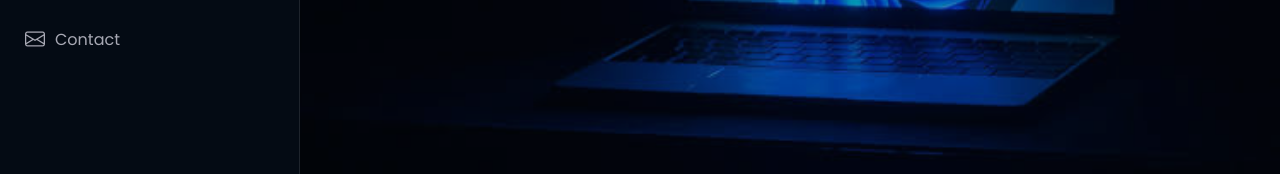
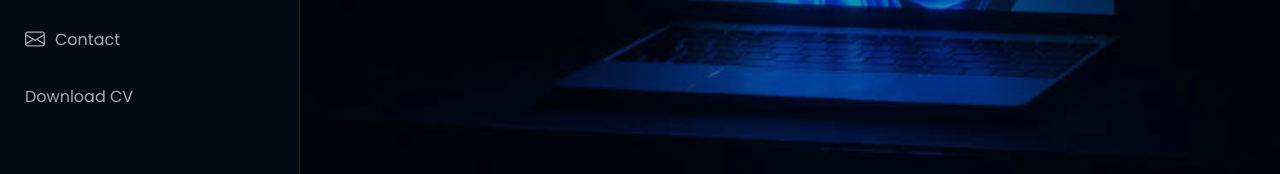
Before and after one commit to dayemkhan/portfolio, a plain HTML site: page index.html in a window 1280 px wide. Shown: the part 494-668 px from the top of the page. Drawn offline with Linux system fonts and the light colour scheme.

Commit message:
index.html

```diff
--- a/index.html
+++ b/index.html
@@ -54,6 +54,8 @@
         <li><a href="#portfolio"><i class="bi bi-images navicon"></i> Portfolio</a></li>
         <li><a href="#services"><i class="bi bi-hdd-stack navicon"></i> Services</a></li>
         <li><a href="#contact"><i class="bi bi-envelope navicon"></i> Contact</a></li>
+        <li><a href="assets/Dayem_CV.pdf" download="Dayem_Khan_CV.pdf" class="btn-download">
+          <i class="class="bi bi-download""></i> Download CV </a></li>
       </ul>
     </nav>
 
```
